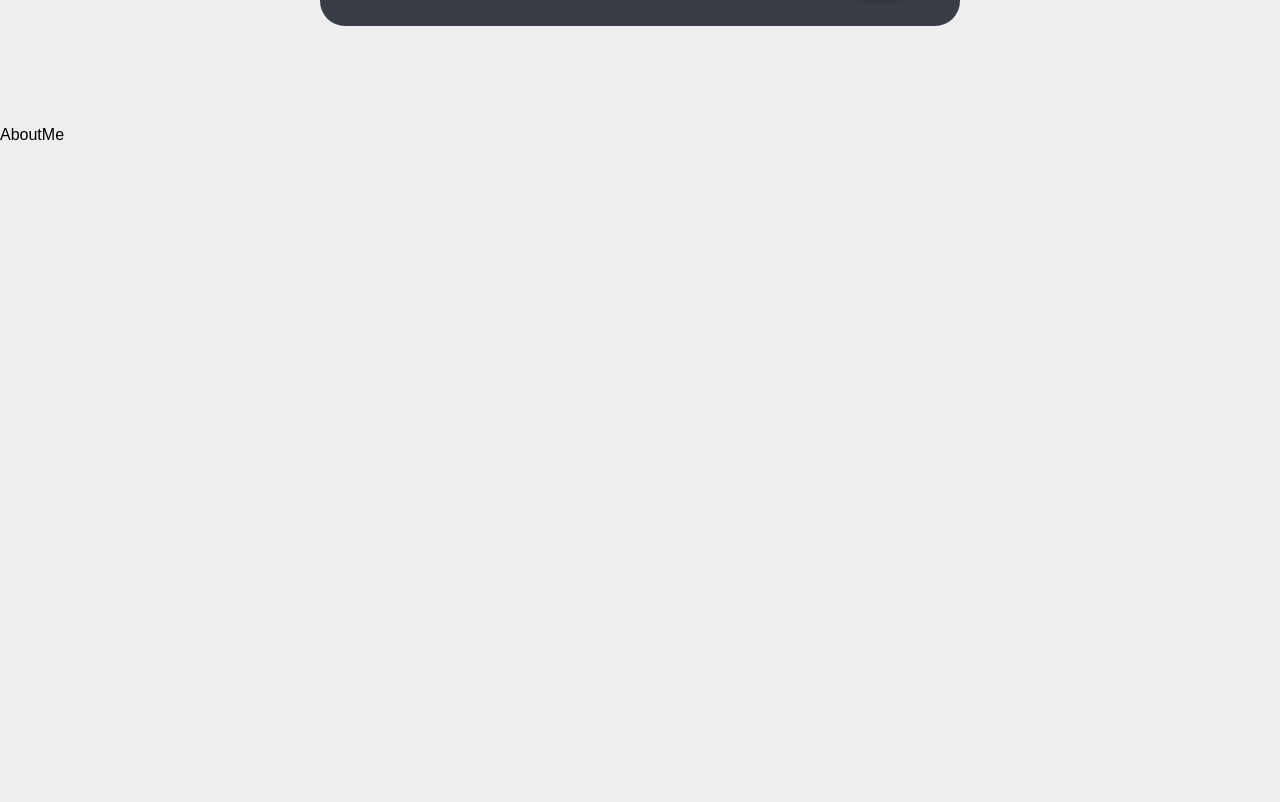
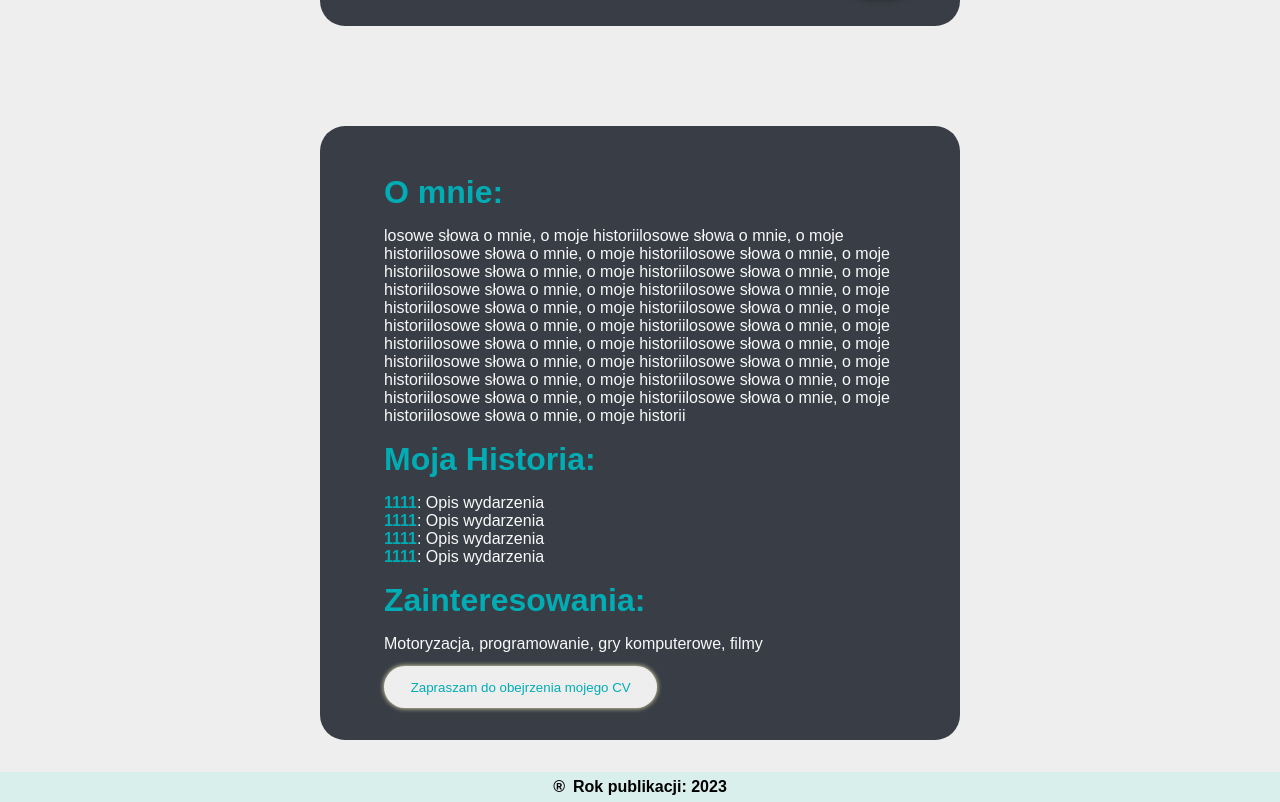
Before and after one commit to Engarr/AboutMe, a Next.js app: page / in a window 1280 px wide. Shown: the part 374-1176 px from the top of the page. Before the commit the page ends 800 px from the top, so only its background shows below. Built offline with nearby package versions, Linux system fonts and the light colour scheme.

Commit message:
added about me section and footer

```diff
--- a/components/AboutMe.js
+++ b/components/AboutMe.js
@@ -1,9 +1,48 @@
-import React from 'react'
-import classes from './AboutMe.module.css'
+import React from 'react';
+import classes from './AboutMe.module.css';
 const AboutMe = () => {
-  return (
-    <div className={classes.aboutmeBox}>AboutMe</div>
-  )
-}
+	return (
+		<div className={classes.aboutmeBox}>
+			<h2>O mnie:</h2>
+			<p className={classes.text}>
+				losowe słowa o mnie, o moje historiilosowe słowa o mnie, o moje
+				historiilosowe słowa o mnie, o moje historiilosowe słowa o mnie, o moje
+				historiilosowe słowa o mnie, o moje historiilosowe słowa o mnie, o moje
+				historiilosowe słowa o mnie, o moje historiilosowe słowa o mnie, o moje
+				historiilosowe słowa o mnie, o moje historiilosowe słowa o mnie, o moje
+				historiilosowe słowa o mnie, o moje historiilosowe słowa o mnie, o moje
+				historiilosowe słowa o mnie, o moje historiilosowe słowa o mnie, o moje
+				historiilosowe słowa o mnie, o moje historiilosowe słowa o mnie, o moje
+				historiilosowe słowa o mnie, o moje historiilosowe słowa o mnie, o moje
+				historiilosowe słowa o mnie, o moje historiilosowe słowa o mnie, o moje
+				historiilosowe słowa o mnie, o moje historii
+			</p>
+			<h2>Moja Historia:</h2>
+			<div className={classes.historyBox}>
+				<p>
+					<span>1111</span>: Opis wydarzenia
+				</p>
+				<p>
+					<span>1111</span>: Opis wydarzenia
+				</p>
+				<p>
+					<span>1111</span>: Opis wydarzenia
+				</p>
+				<p>
+					<span>1111</span>: Opis wydarzenia
+				</p>
+			</div>
+			<h2>Zainteresowania:</h2>
+			<div>
+				<p>Motoryzacja, programowanie, gry komputerowe, filmy</p>
+			</div>
+			<div className={classes.btnBox}>
+				<button type='button' className={classes.btn}>
+					Zapraszam do obejrzenia mojego CV
+				</button>
+			</div>
+		</div>
+	);
+};
 
-export default AboutMe
+export default AboutMe;
--- a/components/AboutMe.module.css
+++ b/components/AboutMe.module.css
@@ -1,4 +1,57 @@
-.aboutmeBox{
-    position: absolute;
-    top: 500px;
+.aboutmeBox {
+	position: relative;
+	display: flex;
+	flex-direction: column;
+	justify-content: center;
+	align-items: flex-start;
+	padding: 2em 4em;
+	top: 300px;
+	background-color: #393e46;
+	left: 50%;
+	transform: translate(-50%);
+	border-radius: 25px;
+	color: #f9f9f9;
+	width: 50%;
 }
+.aboutmeBox h2 {
+	color: #00adb5;
+	margin-bottom: 0.5em;
+	margin-top: 0.5em;
+	font-size: 2em;
+}
+
+.historyBox span {
+	font-weight: bold;
+	color: #00adb5;
+}
+
+.btn {
+	margin-top: 1em;
+	padding: 1em 2em;
+	border-radius: 25px;
+	border: none;
+	box-shadow: 0 0 5px #faf4b7;
+	cursor: pointer;
+	color: #00adb5;
+	background-color: #EEEEEE;
+	transition: background-color 0.3s, color 0.3s;
+}
+.btn:hover {
+	background-color: #222831;
+	color: #EEEEEE;
+}
+
+@media only screen and (max-width: 1023px) {
+	.aboutmeBox {
+		width: 90%;
+	}
+	.aboutmeBox {
+		top: 400px;
+		padding: 1em 1em;
+	}
+	.btnBox {
+		width: 100%;
+		display: flex;
+		justify-content: center;
+	}
+}
--- /dev/null
+++ b/components/Footer.js
@@ -0,0 +1,18 @@
+import React from 'react';
+import classes from './Footer.module.css';
+
+const Footer = () => {
+	const currentDate = new Date();
+	const year = currentDate.getFullYear();
+
+	return (
+		<div className={classes.footer}>
+			&#174;
+			<p>
+				Rok publikacji: <time id='current-year'>{year}</time>
+			</p>
+		</div>
+	);
+};
+
+export default Footer;
--- /dev/null
+++ b/components/Footer.module.css
@@ -0,0 +1,21 @@
+.footer {
+	position: relative;
+	display: flex;
+	justify-content: center;
+	align-items: center;
+	top: 300px;
+	height: 30px;
+	margin-top: 2em;
+	padding: 10px 20px;
+    font-weight: bold;
+	background-color: #cdf0ea9d;
+}
+.footer p{
+    margin-left: 0.5em;
+}
+
+@media only screen and (max-width: 1023px) {
+	.footer {
+		top: 400px;
+	}
+}
--- a/components/Layout.js
+++ b/components/Layout.js
@@ -1,6 +1,7 @@
 import React, { Fragment } from 'react';
 import Head from 'next/head';
 import MainNavigation from './MainNavigation';
+import Footer from './Footer';
 
 const Layout = (props) => {
 	return (
@@ -12,6 +13,9 @@ const Layout = (props) => {
 			<MainNavigation />
 
 			<main>{props.children}</main>
+			<footer>
+				<Footer/>
+			</footer>
 		</div>
 	);
 };
--- a/components/MainNavigation.module.css
+++ b/components/MainNavigation.module.css
@@ -5,7 +5,6 @@
 	background-color: #cdf0ea9d;
 	width: 100%;
 	height: 80px;
-
 	position: fixed;
 	box-shadow: 0 0 10px 2px rgba(145, 144, 144, 0.726);
 	z-index: 100;
--- a/components/Profil.module.css
+++ b/components/Profil.module.css
@@ -1,10 +1,8 @@
 .profilBox {
+	position: relative;
 	display: flex;
 	justify-content: center;
 	align-items: center;
-	justify-content: center;
-	align-items: center;
-	position: absolute;
 	top: 200px;
 	left: 50%;
 	width: 50%;
@@ -75,7 +73,7 @@
 	box-shadow: 0 0 10px black;
 }
 
-@media only screen and (max-width: 1023px){
+@media only screen and (max-width: 1023px) {
 	.profilBox {
 		position: relative;
 		top: 150px;
```
